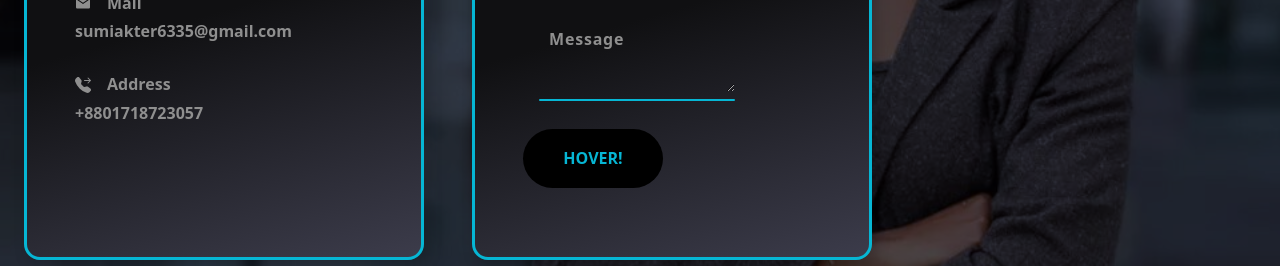
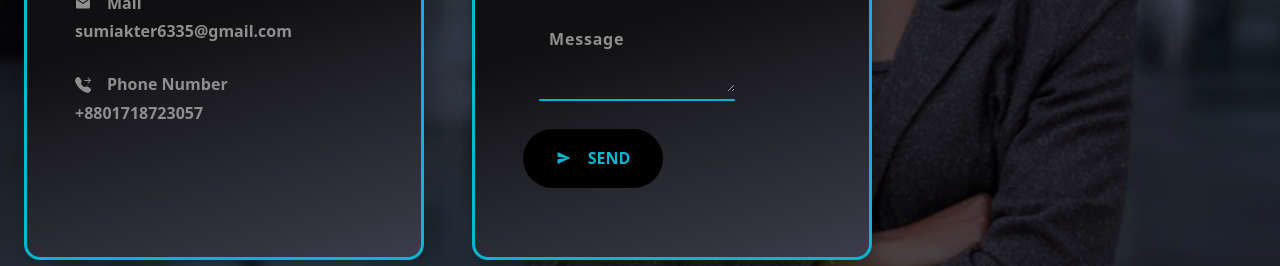
Before and after one commit to SumiAkter2/Sumi-Akter, a React (Create React App) app: page /contact in a window 1280 px wide. Shown: the part 480-746 px from the top of the page. Built offline with nearby package versions, Linux system fonts and the light colour scheme.

Commit message:
added button

```diff
--- a/src/Components/Contact/Contact.js
+++ b/src/Components/Contact/Contact.js
@@ -2,15 +2,16 @@ import React from "react";
 import { IoMdMail } from "react-icons/io";
 import Button from "../Button/Button";
 import { ImLocation } from "react-icons/im";
+import { IoMdSend } from "react-icons/io";
 import { BsFillTelephoneForwardFill } from "react-icons/bs";
 import "./Contact.css";
 
 const Contact = () => {
   return (
     <div className="w-3/4">
-      <h1 className="text-center mb-12 text-secondary">Contact Me</h1>
-      <div className="py-12 lg:flex  items-center">
-        <div class="card font-bold font-sans p-12 mx-6">
+      <h1 className="text-center text-secondary">Contact Me</h1>
+      <div className="py-12 lg:flex  items-center ">
+        <div class="card font-bold font-sans p-12 mx-6 mt-12">
           <h3 className=" text-secondary text-3xl">Contact Information</h3>
           <div>
             <p className="flex  justify-start items-center mt-6">
@@ -22,14 +23,15 @@ const Contact = () => {
             </p>
             <p>sumiakter6335@gmail.com</p>
             <p className="flex  justify-start items-center mt-6">
-              <BsFillTelephoneForwardFill className="mr-4" /> Address
+              <BsFillTelephoneForwardFill className="mr-4" />
+              Phone Number
             </p>
             <p>+8801718723057</p>
           </div>
         </div>
 
         {/* ======================= */}
-        <div className="card  text-center font-bold font-sans p-12 mx-6">
+        <div className="card  text-center font-bold font-sans p-12 mx-6 mt-12">
           <h3 className=" text-secondary text-3xl">Please Contact Me</h3>
           <form action="">
             <div className="flex">
@@ -44,7 +46,7 @@ const Contact = () => {
                 <i></i>
               </div>
             </div>
-            <div className="flex">
+            <div className="flex ">
               <div class="inputbox ml-4 mb-2">
                 <input required="required" type="number" />
                 <span>Phone </span>
@@ -62,7 +64,11 @@ const Contact = () => {
               <i></i>
             </div>
             <buttons className="mt-2 ">
-              <span class="box">Hover!</span>
+              <span class="box ">
+                <p className="flex justify-center items-center">
+                  <IoMdSend className="mr-4" /> Send
+                </p>
+              </span>
             </buttons>
           </form>
         </div>
```
